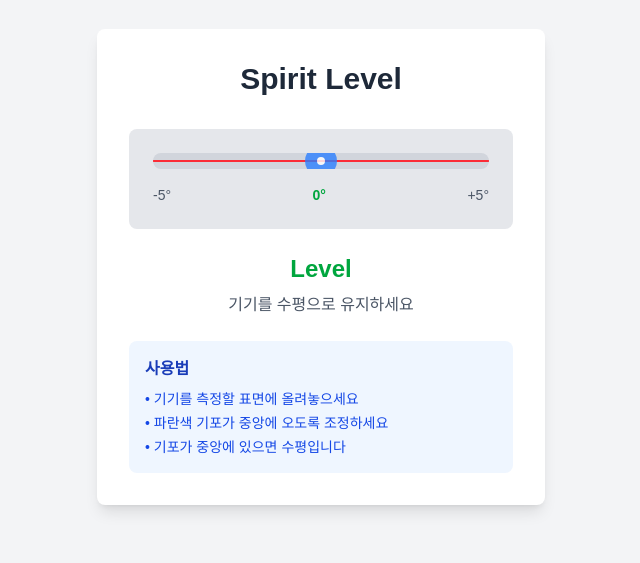
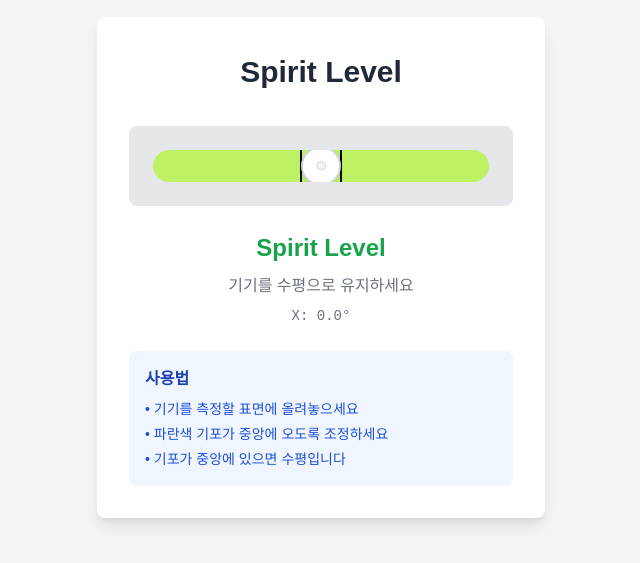
Before and after one commit to qja0707/SIMPLE, a Next.js app: page /spirit-level in a window 1280 px wide. Shown: the part 133-696 px from the top of the page, without its empty margins (319-959 px from the left). Built offline with nearby package versions, Linux system fonts and the light colour scheme.

Commit message:
feat: add basic x level

```diff
--- a/package.json
+++ b/package.json
@@ -3,7 +3,7 @@
   "version": "0.1.0",
   "private": true,
   "scripts": {
-    "dev": "next dev --turbopack",
+    "dev": "next dev --turbopack --experimental-https",
     "build": "next build --turbopack",
     "start": "next start"
   },
--- /dev/null
+++ b/src/app/spirit-level/page.module.css
@@ -0,0 +1,140 @@
+:root {
+  --bubble-size: 2.5rem;
+  --line-spacing: calc(var(--bubble-size) / 2);
+}
+
+.container {
+  min-height: 100vh;
+  background-color: #f3f4f6;
+  display: flex;
+  align-items: center;
+  justify-content: center;
+}
+
+.card {
+  background-color: white;
+  border-radius: 0.5rem;
+  box-shadow: 0 10px 15px -3px rgba(0, 0, 0, 0.1), 0 4px 6px -2px rgba(0, 0, 0, 0.05);
+  padding: 2rem;
+  max-width: 28rem;
+  width: 100%;
+  margin: 0 1rem;
+}
+
+.title {
+  font-size: 1.875rem;
+  font-weight: 700;
+  text-align: center;
+  margin-bottom: 2rem;
+  color: #1f2937;
+}
+
+.content {
+  display: flex;
+  flex-direction: column;
+  gap: 1.5rem;
+}
+
+.levelVisualization {
+  background-color: #e5e7eb;
+  border-radius: 0.5rem;
+  padding: 1.5rem;
+  position: relative;
+}
+
+.levelBar {
+  width: 100%;
+  height: 2rem;
+  background-color: #bef264;
+  border-radius: 9999px;
+  position: relative;
+  overflow: hidden;
+}
+
+.verticalLine {
+  position: absolute;
+  top: 50%;
+  left: 50%;
+  width: 0.125rem;
+  height: 2.5rem;
+  background-color: #000000;
+  transform: translate(-50%, -50%);
+  z-index: 1;
+}
+
+.verticalLineLeft {
+  transform: translate(-50%, -50%) translateX(calc(-1 * var(--line-spacing)));
+}
+
+.verticalLineRight {
+  transform: translate(-50%, -50%) translateX(var(--line-spacing));
+}
+
+
+.bubble {
+  position: absolute;
+  top: 50%;
+  left: 50%;
+  width: var(--bubble-size);
+  height: var(--bubble-size);
+  background-color: #ffffff;
+  border-radius: 50%;
+  transform: translate(-50%, -50%);
+  border: 2px solid #d1d5db;
+  box-shadow: 0 2px 4px rgba(0, 0, 0, 0.1);
+  z-index: 2;
+}
+
+.bubbleCenter {
+  position: absolute;
+  top: 50%;
+  left: 50%;
+  width: 0.6rem;
+  height: 0.6rem;
+  background-color: #f3f4f6;
+  border-radius: 50%;
+  transform: translate(-50%, -50%);
+  border: 1px solid #d1d5db;
+}
+
+.statusContainer {
+  text-align: center;
+}
+
+.statusText {
+  font-size: 1.5rem;
+  font-weight: 700;
+  color: #16a34a;
+  margin-bottom: 0.5rem;
+}
+
+.tiltInfo {
+  font-size: 0.875rem;
+  color: #6b7280;
+  margin-top: 0.5rem;
+  font-family: monospace;
+}
+
+.description {
+  color: #6b7280;
+}
+
+.instructions {
+  background-color: #eff6ff;
+  border-radius: 0.5rem;
+  padding: 1rem;
+}
+
+.instructionsTitle {
+  font-weight: 600;
+  color: #1e40af;
+  margin-bottom: 0.5rem;
+}
+
+.instructionsList {
+  font-size: 0.875rem;
+  color: #1d4ed8;
+  display: flex;
+  flex-direction: column;
+  gap: 0.25rem;
+}
--- a/src/app/spirit-level/page.tsx
+++ b/src/app/spirit-level/page.tsx
@@ -1,46 +1,84 @@
+'use client'
+
+import { useState, useEffect } from 'react'
+import styles from './page.module.css'
+
+const CENTER_POSITION = 50 // levelBar 중앙 위치 (%)
+const MAX_OFFSET = 50 // levelBar 중앙에서 최대 이동 거리 (%)
+
 export default function SpiritLevel() {
+  const [tilt, setTilt] = useState({ x: 0, y: 0 })
+
+  useEffect(() => {
+    if (typeof window === 'undefined') return
+
+    const handleDeviceOrientation = (event: DeviceOrientationEvent) => {
+      const beta = event.beta || 0
+      const gamma = event.gamma || 0
+
+      setTilt({ x: gamma, y: beta })
+    }
+
+    if (window.DeviceOrientationEvent) {
+      window.addEventListener('deviceorientation', handleDeviceOrientation)
+
+      return () => {
+        window.removeEventListener('deviceorientation', handleDeviceOrientation)
+      }
+    }
+  }, [])
+
+  // -90도~90도를 -1~1로 정규화하고 물리적 움직임 시뮬레이션
+  const normalizedTilt = Math.max(-1, Math.min(1, tilt.x / 90))
+  const bubbleOffset = -Math.tanh(normalizedTilt * 6) * MAX_OFFSET
+
+  const bubbleStyle = {
+    left: `${CENTER_POSITION + bubbleOffset}%`,
+    transform: `translate(-50%, -50%)`
+  }
+
   return (
-    <div className="min-h-screen bg-gray-100 flex items-center justify-center">
-      <div className="bg-white rounded-lg shadow-lg p-8 max-w-md w-full mx-4">
-        <h1 className="text-3xl font-bold text-center mb-8 text-gray-800">
+    <div className={styles.container}>
+      <div className={styles.card}>
+        <h1 className={styles.title}>
           Spirit Level
         </h1>
 
-        <div className="space-y-6">
+        <div className={styles.content}>
           {/* 수평계 시각화 */}
-          <div className="bg-gray-200 rounded-lg p-6 relative">
-            <div className="w-full h-4 bg-gray-300 rounded-full relative overflow-hidden">
-              {/* 수평선 표시 */}
-              <div className="absolute top-1/2 left-0 right-0 h-0.5 bg-red-500 transform -translate-y-1/2"></div>
+          <div className={styles.levelVisualization}>
+            <div className={styles.levelBar}>
+              {/* 수직선 표시 (왼쪽) */}
+              <div className={`${styles.verticalLine} ${styles.verticalLineLeft}`}></div>
+
+              {/* 수직선 표시 (오른쪽) */}
+              <div className={`${styles.verticalLine} ${styles.verticalLineRight}`}></div>
 
               {/* 기포 시뮬레이션 */}
-              <div className="absolute top-1/2 left-1/2 w-8 h-8 bg-blue-500 rounded-full transform -translate-x-1/2 -translate-y-1/2 opacity-80">
-                <div className="absolute top-1/2 left-1/2 w-2 h-2 bg-white rounded-full transform -translate-x-1/2 -translate-y-1/2"></div>
+              <div className={styles.bubble} style={bubbleStyle}>
+                <div className={styles.bubbleCenter}></div>
               </div>
             </div>
 
-            {/* 각도 표시 */}
-            <div className="flex justify-between mt-4 text-sm text-gray-600">
-              <span>-5°</span>
-              <span className="font-bold text-green-600">0°</span>
-              <span>+5°</span>
+          </div>
+
+          {/* 상태 표시 */}
+          <div className={styles.statusContainer}>
+            <div className={styles.statusText}>
+              Spirit Level
+            </div>
+            <p className={styles.description}>
+              기기를 수평으로 유지하세요
+            </p>
+            <div className={styles.tiltInfo}>
+              X: {tilt.x.toFixed(1)}°
             </div>
           </div>
 
-          {/* 상태 표시 */}
-          <div className="text-center">
-            <div className="text-2xl font-bold text-green-600 mb-2">
-              Level
-            </div>
-            <p className="text-gray-600">
-              기기를 수평으로 유지하세요
-            </p>
-          </div>
-
           {/* 사용법 안내 */}
-          <div className="bg-blue-50 rounded-lg p-4">
-            <h3 className="font-semibold text-blue-800 mb-2">사용법</h3>
-            <ul className="text-sm text-blue-700 space-y-1">
+          <div className={styles.instructions}>
+            <h3 className={styles.instructionsTitle}>사용법</h3>
+            <ul className={styles.instructionsList}>
               <li>• 기기를 측정할 표면에 올려놓으세요</li>
               <li>• 파란색 기포가 중앙에 오도록 조정하세요</li>
               <li>• 기포가 중앙에 있으면 수평입니다</li>
```
Also changed, not shown: 1 other file (tests, documents, lock files or other folders).
